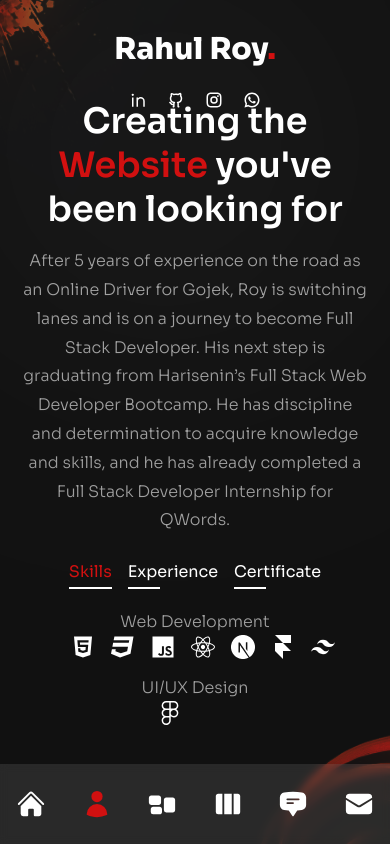
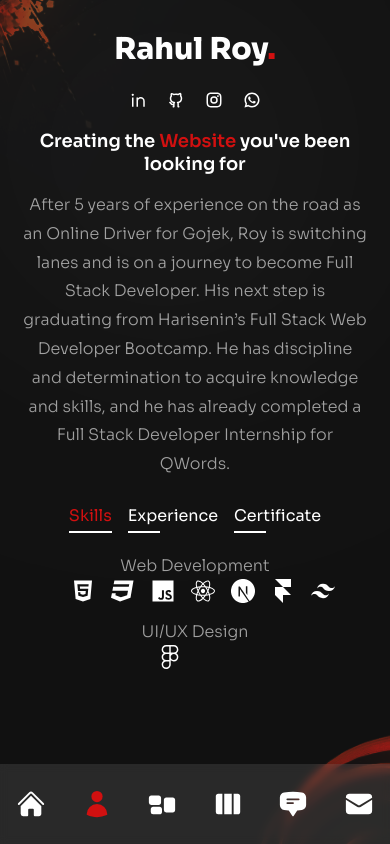
Before and after one commit to rahul-roy-dev/portfolio-next, a Next.js app: page /about in a window 390 px wide. Built offline with nearby package versions, Linux system fonts and the light colour scheme.

Commit message:
update about page

```diff
--- a/pages/about/index.js
+++ b/pages/about/index.js
@@ -85,7 +85,7 @@ const About = () => {
   console.log(index);
 
   return (
-    <div className="h-full bg-primary/30 pt-[100px] lg:pt-[200px] text-center xl:text-left ">
+    <div className="h-full bg-primary/30 pt-[130px] lg:pt-[200px] text-center xl:text-left ">
       <Circles />
       <motion.div
         variants={fadeIn("right", 0.2)}
@@ -104,7 +104,7 @@ const About = () => {
             initial="hidden"
             animate="show"
             exit="hidden"
-            className="h2 text-md lg:text-6xl"
+            className="h2 text-[18px] md:text-md  lg:text-6xl"
           >
             Creating the <span className="text-accent ">Website</span> you've been looking for
           </motion.h2>
```
